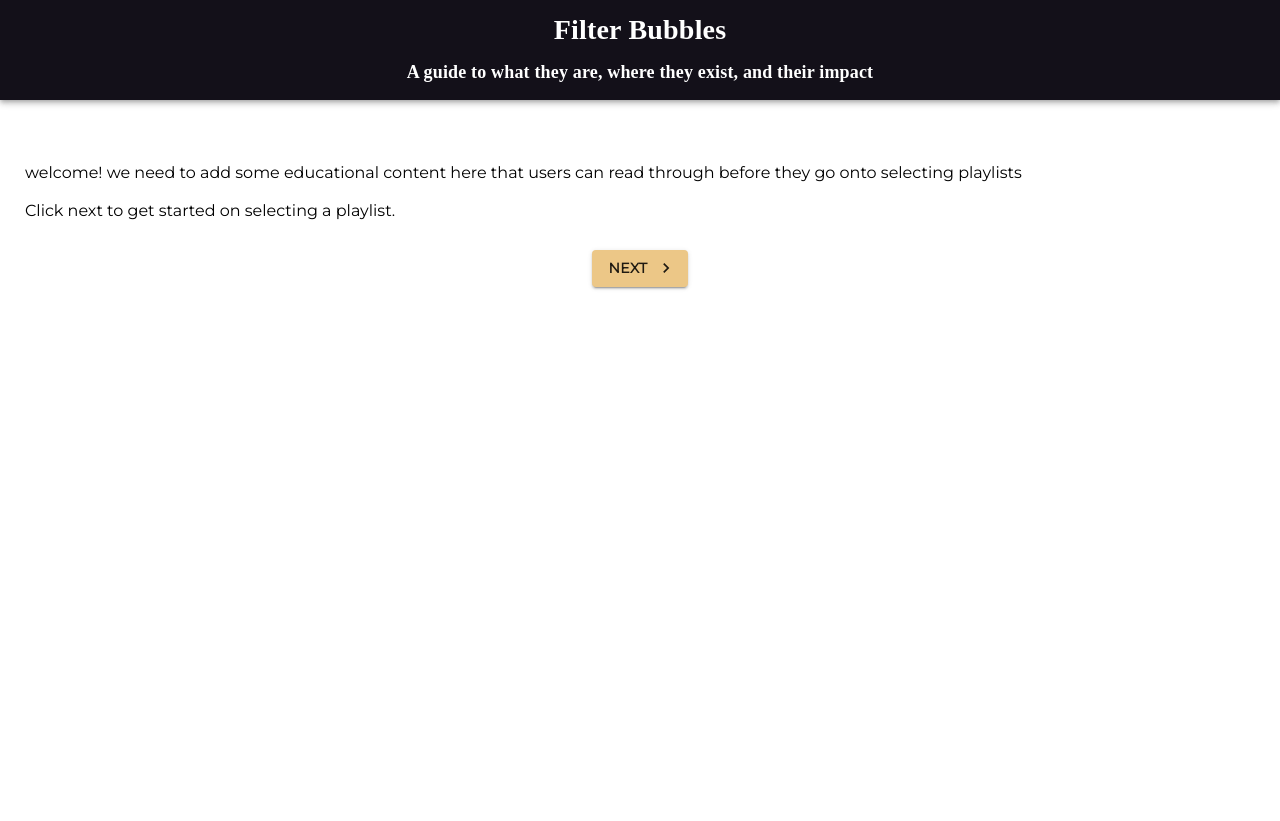
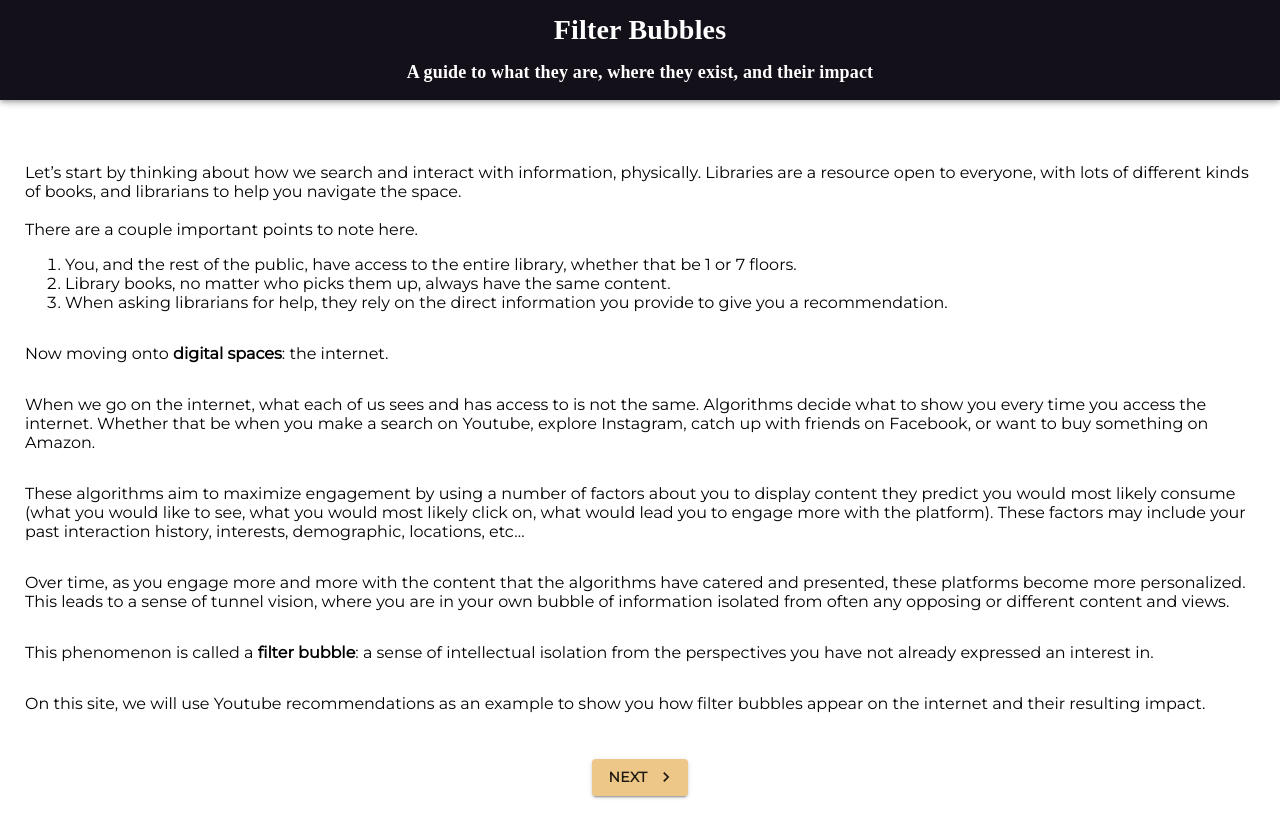
Before and after one commit to ashukanitkar/tmd_project, a React (Create React App) app in the folder frontend/: page / in a window 1280 px wide. Before the commit the page ends 800 px from the top, so only its background shows below. Built offline with nearby package versions, Linux system fonts and the light colour scheme; a web font is replaced by a local one.

Commit message:
adds all the text content on home page

```diff
--- a/frontend/src/components/Home.js
+++ b/frontend/src/components/Home.js
@@ -34,11 +34,46 @@ const Home = () => {
         <div className={classes.home}>
             <br/>
             <br/>
-            welcome! we need to add some educational content here that users can read
-            through before they go onto selecting playlists
+            Let’s start by thinking about how we search and interact with information, physically.
+            Libraries are a resource open to everyone, with lots of different kinds of books, and librarians
+            to help you navigate the space.
             <br/>
             <br/>
-            Click next to get started on selecting a playlist.
+            There are a couple important points to note here.
+
+            <ol>
+            <li>You, and the rest of the public, have access to the entire library, whether that be 1 or 7 floors. </li>
+            <li>Library books, no matter who picks them up, always have the same content. </li>
+            <li>When asking librarians for help, they rely on the direct information you provide to give you a recommendation.</li>
+            </ol>
+
+            <p>Now moving onto <strong>digital spaces</strong>: the internet.</p>
+
+            <p>When we go on the internet, what each of us sees and has access to is not the same.
+            Algorithms decide what to show you every time you access the internet.
+            Whether that be when you make a search on Youtube, explore Instagram, catch up with friends on Facebook,
+            or want to buy something on Amazon. </p>
+
+            <p>
+            These algorithms aim to maximize engagement by using a number of factors about you to display content
+            they predict you would most likely consume (what you would like to see, what you would most likely click on,
+            what would lead you to engage more with the platform). These factors may include your past interaction
+            history, interests, demographic, locations, etc…
+            </p>
+
+            <p>
+            Over time, as you engage more and more with the content that the algorithms have catered and presented,
+            these platforms become more personalized. This leads to a sense of tunnel vision, where you are in your own
+            bubble of information isolated from often any opposing or different content and views.</p>
+
+            <p>
+            This phenomenon is called a <strong>filter bubble</strong>: a sense of intellectual isolation from the perspectives you have
+            not already expressed an interest in. </p>
+
+            <p>
+            On this site, we will use Youtube recommendations as an example to show you how filter bubbles appear on the
+            internet and their resulting impact.
+            </p>
 
             <Button
                 variant="contained"
```
